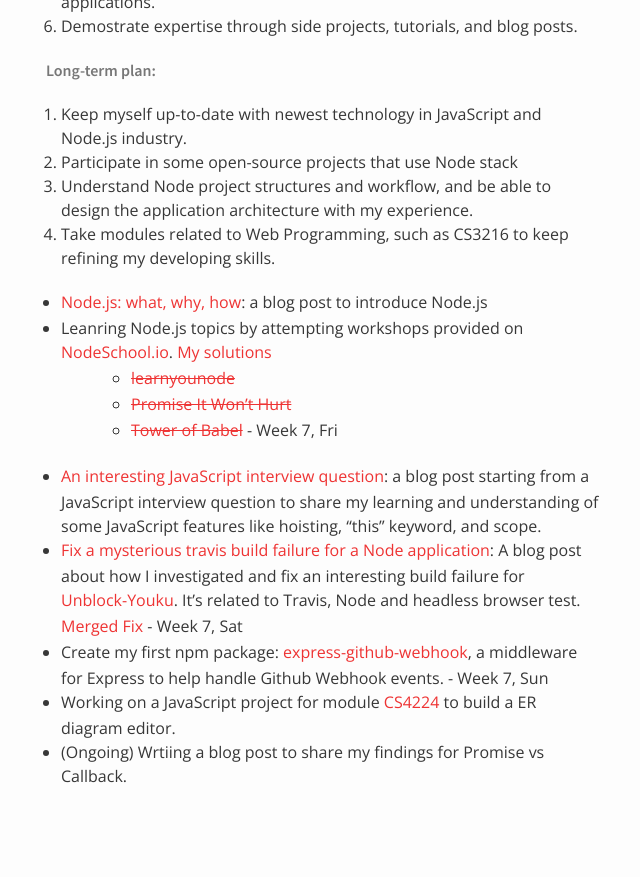
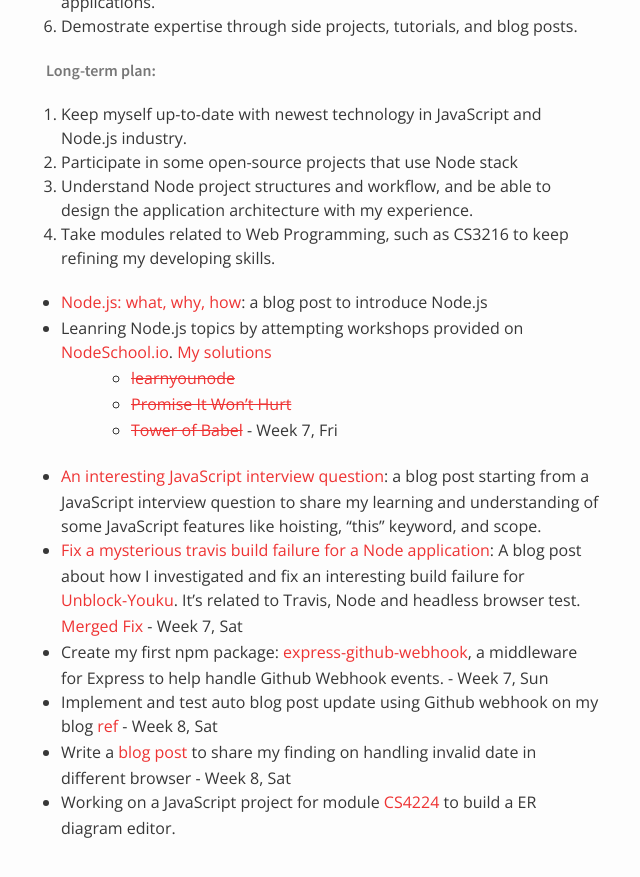
Before and after one commit to nus-oss/cs3281-AY1516S2-website, a Jekyll site: the page built from teams/codebender.md, in a window 1280 px wide and 900 px high, scrolled down 12873 px. Shown: the top 877 px of the window, without its empty margins (324-964 px from the left). Built offline with Jekyll 4.4.1, drawn with Linux system fonts in a browser that asks for light colours; before the commit the page ends 13721 px from its top, so only the background shows below that.

Commit message:
Update Jiang Sheng's expertise

```diff
--- a/teams/codebender.md
+++ b/teams/codebender.md
@@ -397,5 +397,6 @@
 * [An interesting JavaScript interview question](http://blog.gisonrg.me/2016/interesting-js-question/): a blog post starting from a JavaScript interview question to share my learning and understanding of some JavaScript features like hoisting, "this" keyword, and scope.
 * [Fix a mysterious travis build failure for a Node application ](http://blog.gisonrg.me/2016/fix-mysterious-travis-build-failure-for-node-application-js/): A blog post about how I investigated and fix an interesting build failure for [Unblock-Youku](https://github.com/Unblocker/Unblock-Youku). It's related to Travis, Node and headless browser test. [Merged Fix](https://github.com/Unblocker/Unblock-Youku/pull/613) - Week 7, Sat
 * Create my first npm package: [express-github-webhook](https://github.com/Gisonrg/express-github-webhook/), a middleware for Express to help handle Github Webhook events. - Week 7, Sun
+* Implement and test auto blog post update using Github webhook on my blog [ref](https://github.com/Gisonrg/blog-me/commit/a452150c56b453d3f793cfe68231cec46355112d) - Week 8, Sat
+* Write a [blog post](http://blog.gisonrg.me/2016/invalid-javascript-date-in-different-browser/) to share my finding on handling invalid date in different browser - Week 8, Sat
 * Working on a JavaScript project for module [CS4224](https://github.com/Gisonrg/ER-diagram-editor) to build a ER diagram editor.
-* (Ongoing) Wrtiing a blog post to share my findings for Promise vs Callback.
```
